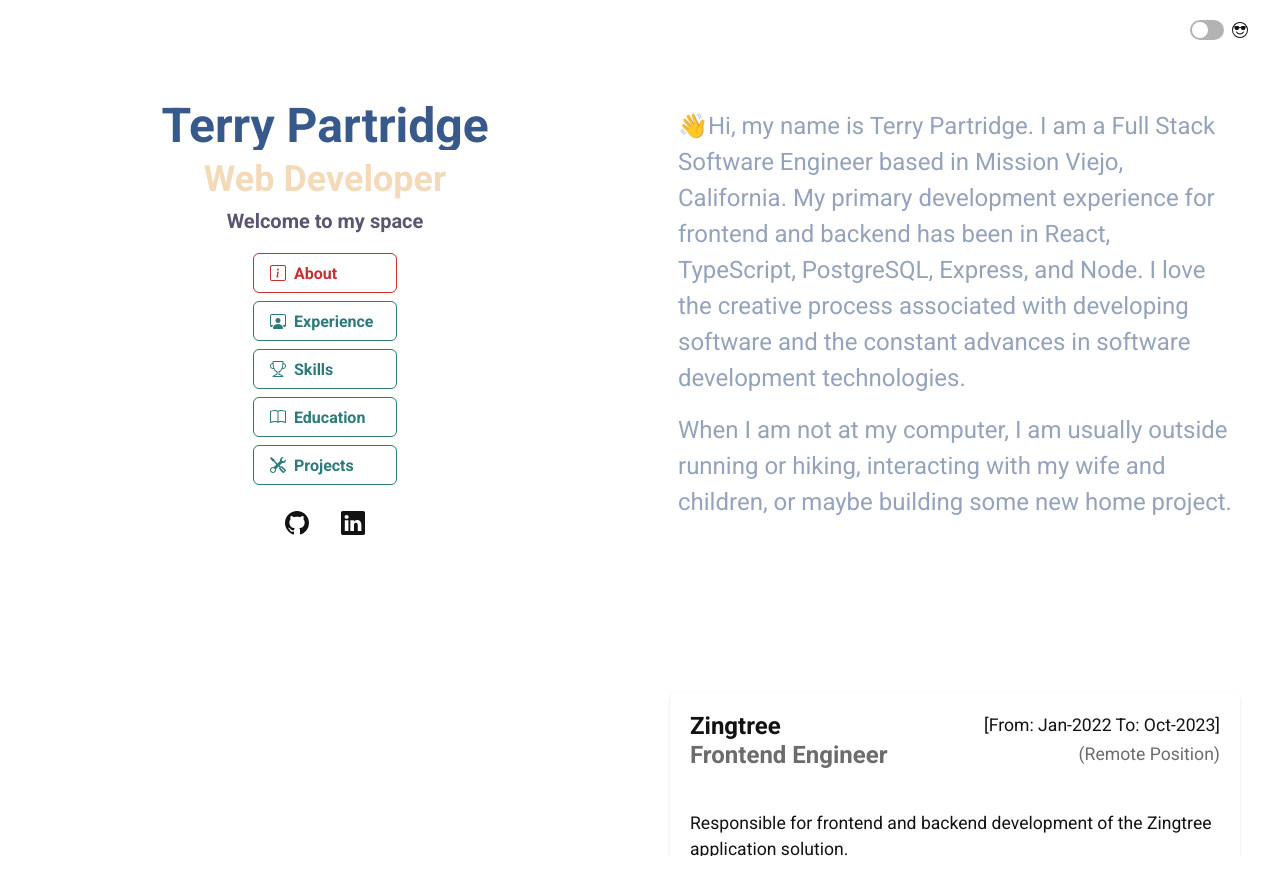
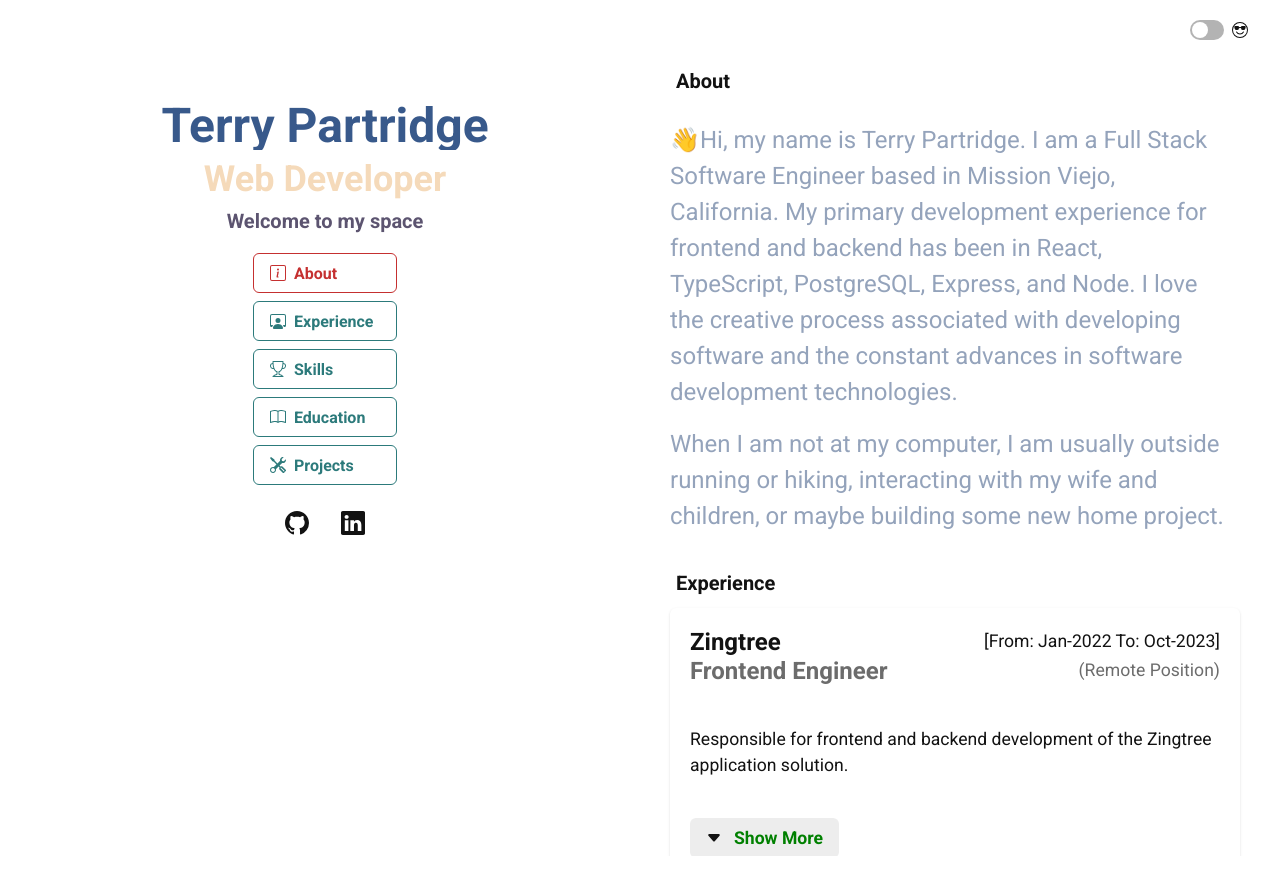
Before and after one commit to ocsfwarch/thetapsite_v4, a React (Vite) app: page / in a window 1280 px wide. Built offline with nearby package versions, Linux system fonts and the light colour scheme.

Commit message:
Scrolling style updates

```diff
--- a/src/components/Education/Education.tsx
+++ b/src/components/Education/Education.tsx
@@ -1,15 +1,8 @@
 import { SimpleGrid, VStack } from "@chakra-ui/react";
 import EducationCard from "./EducationCard";
-import StickyHeader from "../StickyHeader/StickyHeader";
 
-interface Props {
-  displayHeaders: boolean;
-}
-
-const Education = ({ displayHeaders }: Props) => {
+const Education = () => {
   return (
-    <div style={{ width: "100%" }}>
-      {displayHeaders && <StickyHeader id="education" title="Education" />}
     <SimpleGrid
       columns={{ sm: 1, md: 1, lg: 1, xl: 1 }}
       spacing={10}
@@ -33,31 +26,7 @@ const Education = ({ displayHeaders }: Props) => {
         }}
       />
     </SimpleGrid>
-    </div>
   );
-  // return (
-  //   <VStack spacing="1rem">
-  //     {/* <SimpleGrid columns={{ sm: 1, md: 1, lg: 2 }} spacing={10} padding="10px"> */}
-  //     <StickyHeader id="education" title="Education" />
-  //     <EducationCard
-  //       educationItem={{
-  //         degree: "Bachelor of Science, Computer Science",
-  //         school: "California State University, Fullerton",
-  //         graduated: "Graduated 2003",
-  //         image: "/images/Techs/CSUF_3.png",
-  //       }}
-  //     />
-  //     <EducationCard
-  //       educationItem={{
-  //         degree: "Master of Science, Software Engineering",
-  //         school: "California State University, Fullerton",
-  //         graduated: "Graduated 2006",
-  //         image: "/images/Techs/CSUF_3.png",
-  //       }}
-  //     />
-  //     {/* </SimpleGrid> */}
-  //   </VStack>
-  // );
 };
 
 export default Education;
--- a/src/components/ObserverContainer/ObserverContainer.css
+++ b/src/components/ObserverContainer/ObserverContainer.css
@@ -0,0 +1,3 @@
+.observer-item-container {
+  width: 100%;
+}
--- a/src/components/ObserverContainer/ObserverContainer.tsx
+++ b/src/components/ObserverContainer/ObserverContainer.tsx
@@ -69,35 +69,37 @@ const ObserverContainer = ({
 
   return (
     <VStack id="layout_info_container" maxHeight={"100vh"}>
-      <div
-        ref={aboutRef}
-        id="aboutMeId"
-        style={{
-          display: "flex",
-          flexFlow: "column nowrap",
-          width: "100%",
-          marginTop: "1rem",
-          marginLeft: "1rem",
-        }}
-      >
-        {displayHeaders && <StickyHeader id="about" title="About" />}
+      <div ref={aboutRef} id="aboutMeId" className="observer-item-container">
+        <StickyHeader id="about" title="About" />
         <AboutMe />
       </div>
       <div
         ref={workHistoryRef}
         id="workHistoryId"
-        style={{ marginTop: "8rem" }}
+        className="observer-item-container"
       >
-        <WorkHistory displayHeaders={displayHeaders} />
+        <StickyHeader id="experience" title="Experience" />
+        <WorkHistory />
       </div>
-      <div ref={skillsRef} id="skillsId">
-        <Skills displayHeaders={displayHeaders} />
+      <div ref={skillsRef} id="skillsId" className="observer-item-container">
+        <StickyHeader id="skills" title="Skills" />
+        <Skills />
       </div>
-      <div ref={educationRef} id="educationId">
-        <Education displayHeaders={displayHeaders} />
+      <div
+        ref={educationRef}
+        id="educationId"
+        className="observer-item-container"
+      >
+        <StickyHeader id="education" title="Education" />
+        <Education />
       </div>
-      <div ref={projectsRef} id="projectsId">
-        <Projects displayHeaders={displayHeaders} projectType="enterprise" />
+      <div
+        ref={projectsRef}
+        id="projectsId"
+        className="observer-item-container"
+      >
+        <StickyHeader id="projects" title="Projects" />
+        <Projects projectType="enterprise" />
       </div>
     </VStack>
   );
--- a/src/components/Projects/Projects.tsx
+++ b/src/components/Projects/Projects.tsx
@@ -1,11 +1,9 @@
 import { ProjectItems } from "../../helpers/ProjectItems";
 import { SimpleGrid } from "@chakra-ui/react";
 import ProjectCard from "./ProjectCard";
-import StickyHeader from "../StickyHeader/StickyHeader";
 
 interface Props {
   projectType: string;
-  displayHeaders: boolean;
 }
 
 /**
@@ -15,13 +13,11 @@ interface Props {
  * @returns
  *  An array of divs containing a Project.
  */
-const Projects = ({ projectType, displayHeaders }: Props) => {
+const Projects = ({ projectType }: Props) => {
   // Here we want to filter the projects by
   // project type and then create a list of
   // the projects.
   return (
-    <div>
-      {displayHeaders && <StickyHeader id="projects" title="Projects" />}
     <SimpleGrid
       columns={{ sm: 1, md: 1, lg: 1, xl: 1 }}
       spacing={10}
@@ -34,7 +30,6 @@ const Projects = ({ projectType, displayHeaders }: Props) => {
         )
       )}
     </SimpleGrid>
-    </div>
   );
 }; // End Projects
 
--- a/src/components/Skills/Skills.tsx
+++ b/src/components/Skills/Skills.tsx
@@ -1,5 +1,4 @@
 import { SimpleGrid } from "@chakra-ui/react";
-import StickyHeader from "../StickyHeader/StickyHeader";
 import SkillItem from "./SkillItem";
 
 const skills = [
@@ -25,14 +24,8 @@ const skills = [
   { image: "/images/Techs/vue.png", text: "Vue.js" },
 ];
 
-interface Props {
-  displayHeaders: boolean;
-}
-
-const Skills = ({ displayHeaders }: Props) => {
+const Skills = () => {
   return (
-    <div style={{ width: "100%" }}>
-      {displayHeaders && <StickyHeader id="skills" title="Skills" />}
     <SimpleGrid
       columns={{ sm: 1, md: 2, lg: 3, xl: 3 }}
       spacing={10}
@@ -43,20 +36,7 @@ const Skills = ({ displayHeaders }: Props) => {
         <SkillItem key={idx} image={item.image} title={item.text} />
       ))}
     </SimpleGrid>
-    </div>
   );
-  // return (
-  //   <section className="skills_list">
-  //     <ul>
-  //       {skills.map((item, idx) => (
-  //         <li key={idx}>
-  //           <img src={item.image} alt={item.text} />
-  //           <span>{item.text}</span>
-  //         </li>
-  //       ))}
-  //     </ul>
-  //   </section>
-  // );
 };
 
 export default Skills;
--- a/src/components/StickyHeader/StickyHeader.css
+++ b/src/components/StickyHeader/StickyHeader.css
@@ -1,12 +1,14 @@
-.sticky {
+.sticky-header {
+  background-color: var(--chakra-colors-chakra-body-bg);
+  color: var(--chakra-colors-chakra-body-text);
+  font-size: 1.25rem;
+  font-weight: 700;
   position: sticky;
   top: 0;
-  z-index: 900;
+  z-index: 1;
+  padding-left: 1rem;
+  /* z-index: 900;
   width: 100%;
-  background-color: var(--chakra-colors-chakra-body-bg);
-  margin-left: 1rem;
-  color: var(--chakra-colors-chakra-body-text);
+  margin-left: 1rem; */
   /* color: #f5daba; */
-  font-weight: 700;
-  font-size: 1.25rem;
 }
--- a/src/components/StickyHeader/StickyHeader.tsx
+++ b/src/components/StickyHeader/StickyHeader.tsx
@@ -6,7 +6,7 @@ interface Props {
 
 const StickyHeader = ({ id, title }: Props) => {
   return (
-    <div className="sticky" id={id} data-testid="sticky-header">
+    <div className="sticky-header" id={id} data-testid="sticky-header">
       {title}
     </div>
   );
--- a/src/components/WorkHistory/WorkHistory.tsx
+++ b/src/components/WorkHistory/WorkHistory.tsx
@@ -1,16 +1,9 @@
 import { WorkHistoryItems } from "../../helpers/WorkHistoryItems";
 import { SimpleGrid } from "@chakra-ui/react";
 import WorkHistoryCard from "./WorkHistoryCard";
-import StickyHeader from "../StickyHeader/StickyHeader";
 
-interface Props {
-  displayHeaders: boolean;
-}
-
-const WorkHistory = ({ displayHeaders }: Props) => {
+const WorkHistory = () => {
   return (
-    <div>
-      {displayHeaders && <StickyHeader id="experience" title="Experience" />}
     <SimpleGrid
       columns={{ sm: 1, md: 1, lg: 1, xl: 1 }}
       spacing={10}
@@ -21,7 +14,6 @@ const WorkHistory = ({ displayHeaders }: Props) => {
         <WorkHistoryCard key={item.id} item={item} />
       ))}
     </SimpleGrid>
-    </div>
   );
 };
 
--- a/src/index.css
+++ b/src/index.css
@@ -2,11 +2,19 @@
   /*--redux-color: #764abc;*/
   --redux-color: white;
   --chat-gray-400: #94a3bb;
+  --base-font-size: 16px;
+  --spacing-unit: 1rem;
+}
+
+* {
+  box-sizing: border-box;
 }
 
 body {
   padding: 20px;
   overflow: hidden;
+  font-size: var(--base-font-size);
+  min-height: 100vh;
 }
 
 code {
```
Also changed, not shown: src/pages/Layout.css (added). Lines whose indentation alone changed are shown as unchanged.
